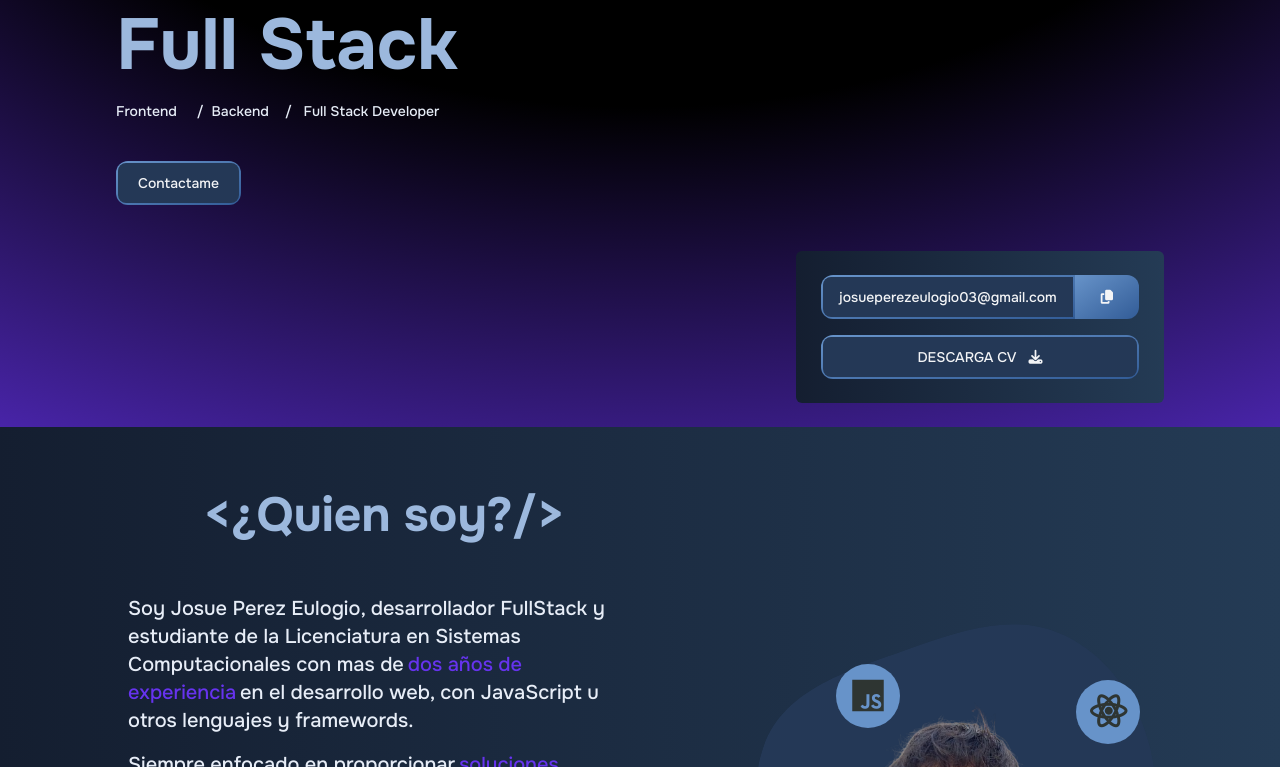
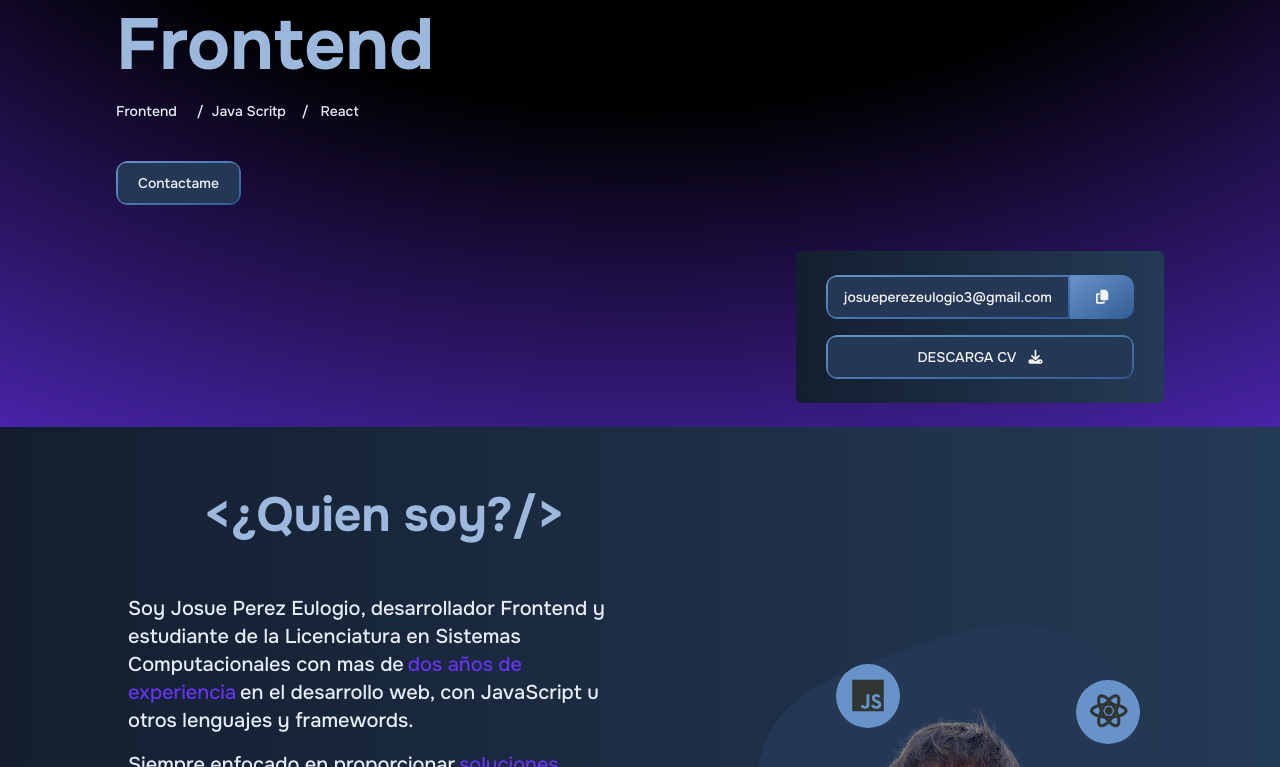
Before and after one commit to josue2004-P/PortafolioWebJosue, a React (Vite) app: page /#/ in a window 1280 px wide. Shown: the part 373-1140 px from the top of the page. Built offline with nearby package versions, Linux system fonts and the light colour scheme; a web font is replaced by a local one.

Commit message:
UPDATE FRONTEND

```diff
--- a/src/components/About.jsx
+++ b/src/components/About.jsx
@@ -14,7 +14,7 @@ export default function About() {
             </h1>
             <div className="font-medium md:text-xl">
               <p className="mt-14  ">
-                Soy Josue Perez Eulogio, desarrollador FullStack y estudiante de
+                Soy Josue Perez Eulogio, desarrollador Frontend y estudiante de
                 la Licenciatura en Sistemas Computacionales con mas de
                 <span className="text-[#63e] mx-1">
 
--- a/src/components/Hero.jsx
+++ b/src/components/Hero.jsx
@@ -42,14 +42,14 @@ export default function Hero() {
                 </span>
                 <span>desarrollador web</span>
                 <br />
-                <span className="text-titulo">Full Stack</span>
+                <span className="text-titulo">Frontend</span>
               </h1>
             </div>
             <div className="mb-5 mt-2 lg:mb-10 lg:mt-5">
               <p className="lg:text-md text-sm   font-medium">
                 Frontend <span className="mx-2"></span> /
-                <span className="mx-2">Backend</span>
-                <span className="mx-2">/</span> Full Stack Developer
+                <span className="mx-2">Java Scritp</span>
+                <span className="mx-2">/</span> React
               </p>
             </div>
             <div>
@@ -73,7 +73,7 @@ export default function Hero() {
             <div className=" flex w-full  items-center">
               <div className="group relative inline-flex w-full items-center justify-center overflow-hidden  rounded-l-xl bg-gradient-to-br from-[#6793c9] to-[#325c97]  p-0.5 text-sm font-medium text-gray-100  ">
                 <span className="relative w-full rounded-l-lg bg-[#243856] px-4  py-2.5 transition-all duration-75 ease-in  ">
-                  josueperezeulogio03@gmail.com
+                  josueperezeulogio3@gmail.com
                 </span>
               </div>
               <div>
--- a/src/components/Works.jsx
+++ b/src/components/Works.jsx
@@ -4,7 +4,6 @@ import {
   IconBrandHtml5,
   IconBrandJavascript,
   IconBrandLaravel,
-  IconBrandMongodb,
   IconBrandMysql,
   IconBrandNodejs,
   IconBrandReact,
```
